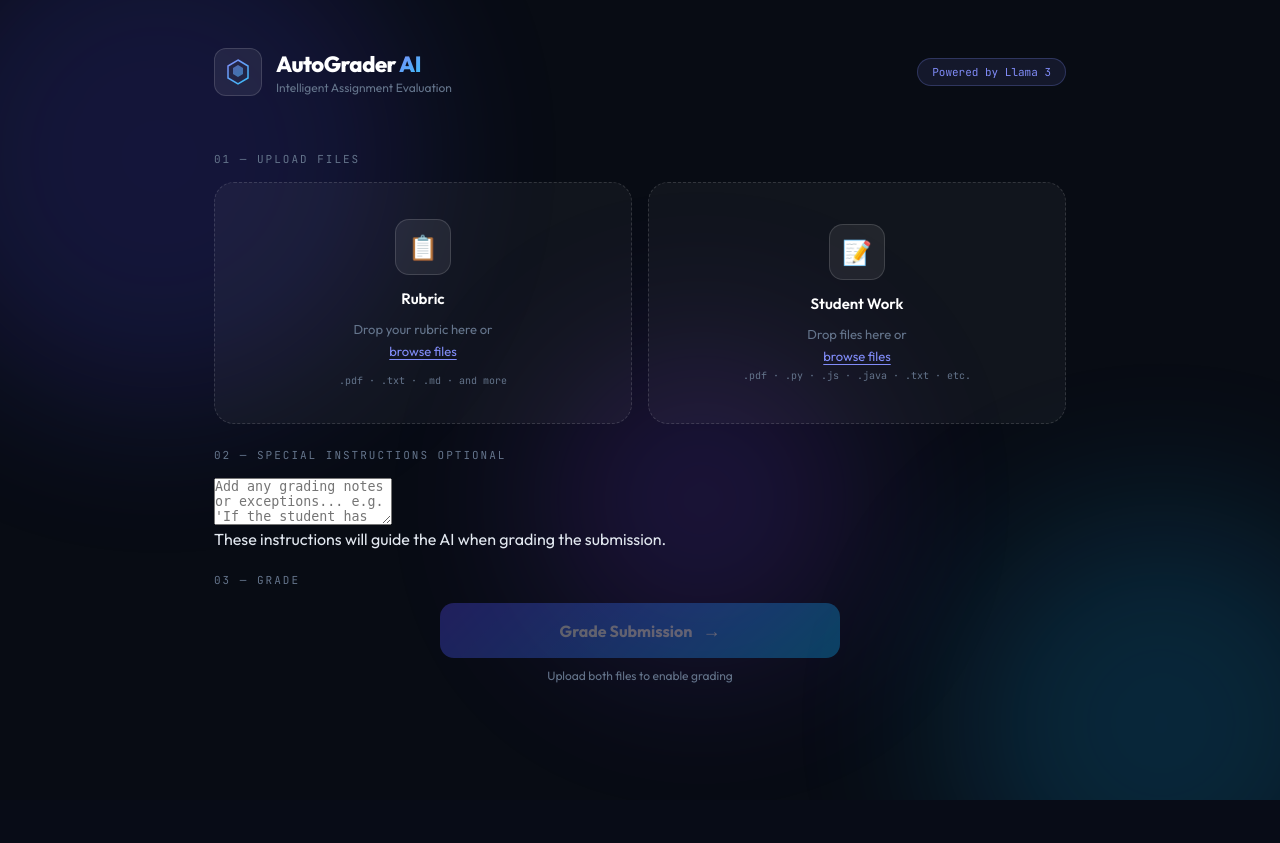
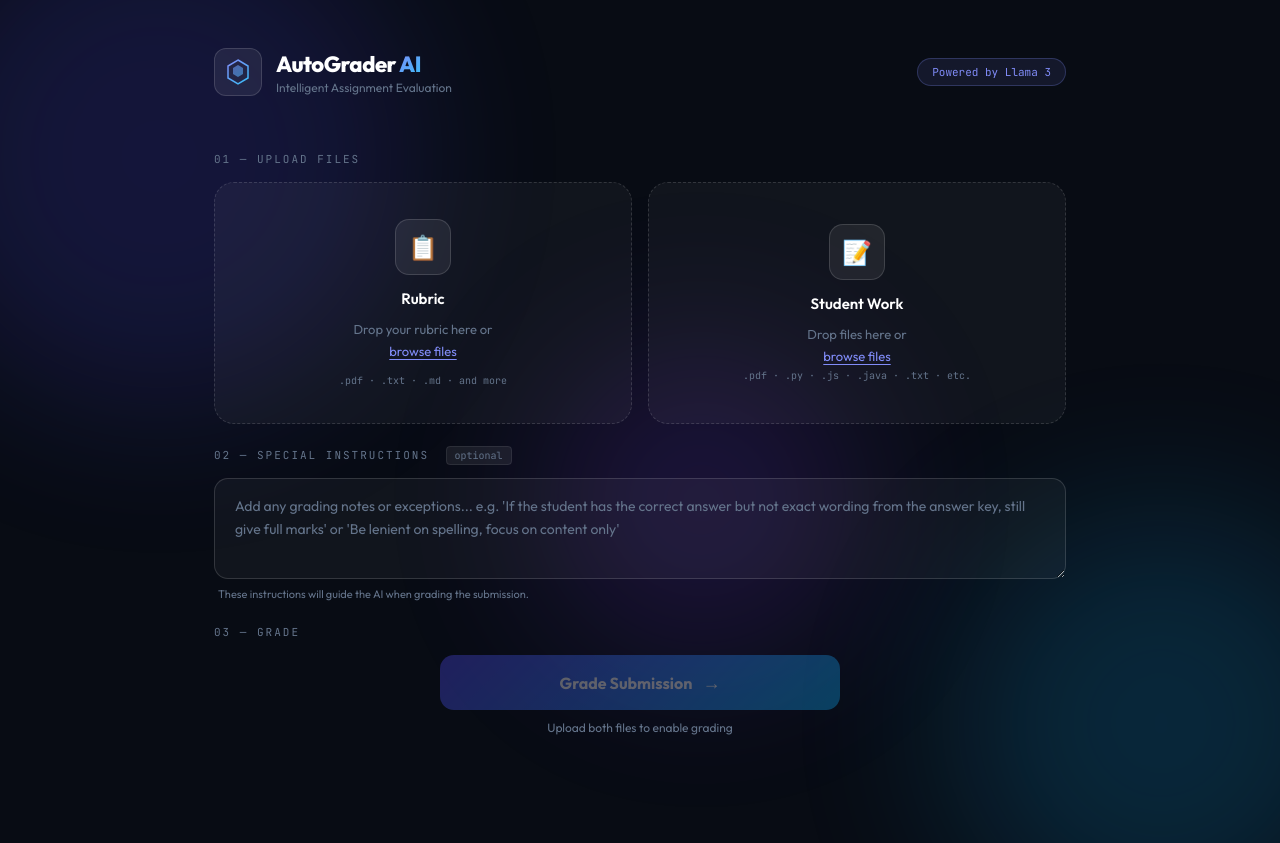
Before and after one commit to samyamsapkt-web/autograderai, a Flask app: page / in a window 1280 px wide. Before the commit the page ends 800 px from the top, so only its background shows below. Run offline with Flask 3, Linux system fonts and the light colour scheme; some libraries are stand-ins or nearby versions.

Commit message:
Update style.css

```diff
--- a/static/style.css
+++ b/static/style.css
@@ -532,3 +532,53 @@ body {
 
 /* ── Utility ── */
 .hidden { display: none !important; }
+
+/* ── Special Instructions ── */
+.optional-tag {
+  font-family: 'JetBrains Mono', monospace;
+  font-size: 10px;
+  color: var(--muted);
+  background: var(--surface2);
+  border: 1px solid var(--border);
+  padding: 2px 8px;
+  border-radius: 4px;
+  margin-left: 8px;
+  text-transform: lowercase;
+  letter-spacing: 0;
+}
+
+.instructions-wrap {
+  display: flex;
+  flex-direction: column;
+  gap: 8px;
+  margin-bottom: 8px;
+  animation: fadeUp 0.6s ease 0.25s both;
+}
+
+.instructions-input {
+  width: 100%;
+  background: var(--surface);
+  border: 1.5px solid var(--border2);
+  border-radius: 14px;
+  padding: 16px 20px;
+  color: var(--text);
+  font-family: 'Outfit', sans-serif;
+  font-size: 14px;
+  line-height: 1.6;
+  resize: vertical;
+  outline: none;
+  transition: border-color 0.2s, background 0.2s;
+  backdrop-filter: blur(12px);
+  min-height: 90px;
+}
+.instructions-input:focus {
+  border-color: var(--indigo);
+  background: var(--surface2);
+}
+.instructions-input::placeholder { color: var(--muted); }
+
+.instructions-hint {
+  font-size: 11px;
+  color: var(--muted);
+  padding-left: 4px;
+}
```
